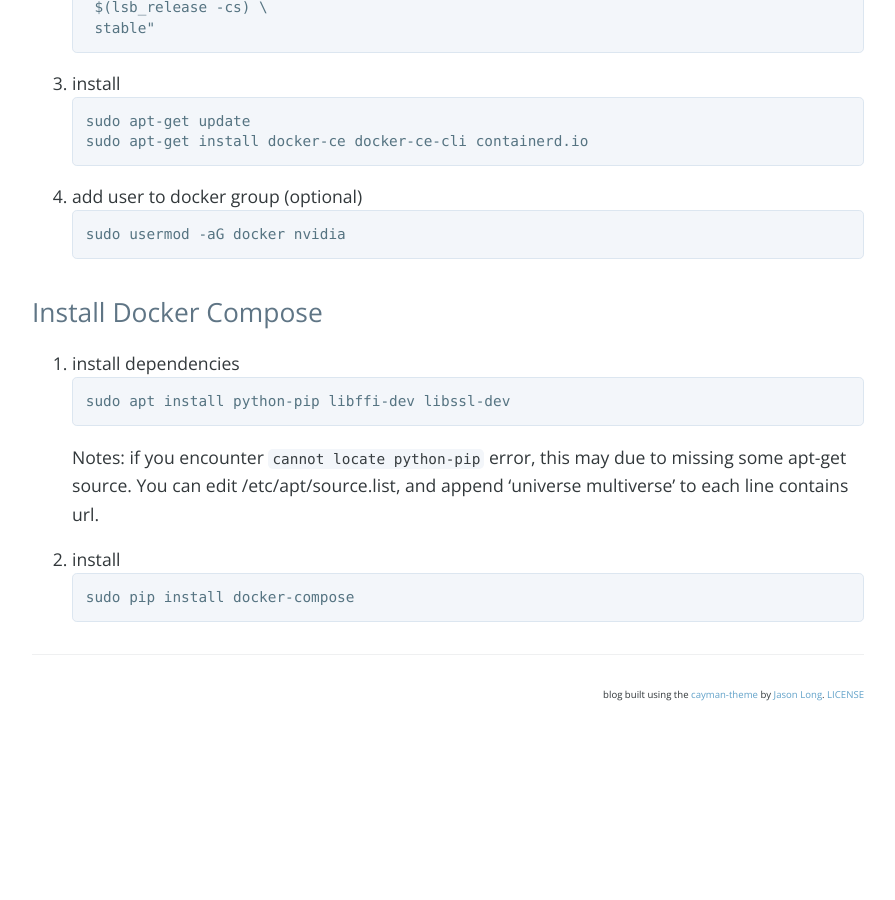
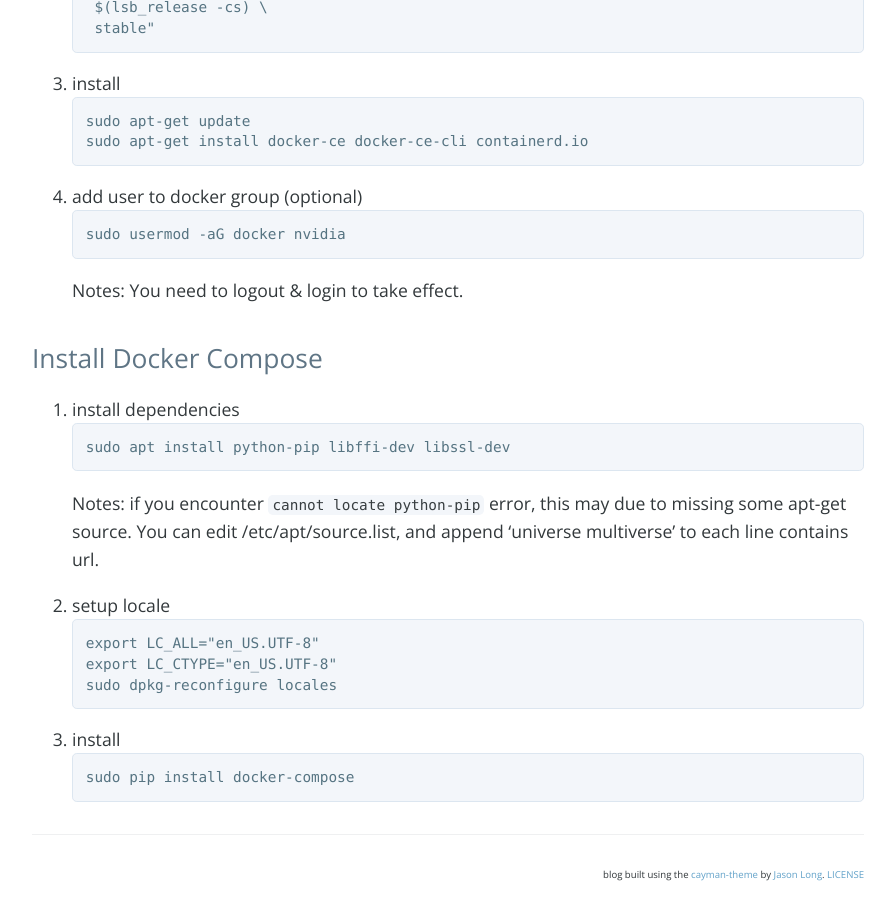
Before and after one commit to zhujiawei6000/zhujiawei.github.io, a Jekyll site: the page built from _posts/2019-07-02-how-to-install-docker-compose-on-jetson-tx2.markdown, in a window 1280 px wide and 900 px high, scrolled down 960 px. Shown: the whole window, without its empty margins (192-1087 px from the left). Built offline with Jekyll 4.4.1, drawn with Linux system fonts in a browser that asks for light colours; before the commit the page ends 1680 px from its top, so only the background shows below that.

Commit message:
Update 2019-07-02-how-to-install-docker-compose-on-jetson-tx2.markdown
update post

````diff
--- a/_posts/2019-07-02-how-to-install-docker-compose-on-jetson-tx2.markdown
+++ b/_posts/2019-07-02-how-to-install-docker-compose-on-jetson-tx2.markdown
@@ -38,6 +38,8 @@
 ```shell
 sudo usermod -aG docker nvidia
 ```
+Notes: You need to logout & login to take effect.
+
 
 # Install Docker Compose
 1. install dependencies
@@ -45,7 +47,13 @@
 sudo apt install python-pip libffi-dev libssl-dev
 ```
 Notes: if you encounter `cannot locate python-pip` error, this may due to missing some apt-get source. You can edit /etc/apt/source.list, and append 'universe multiverse' to each line contains url.
-2. install
+2. setup locale
+```shell
+export LC_ALL="en_US.UTF-8"
+export LC_CTYPE="en_US.UTF-8"
+sudo dpkg-reconfigure locales
+```
+3. install
 ```shell
 sudo pip install docker-compose
 ```
````
